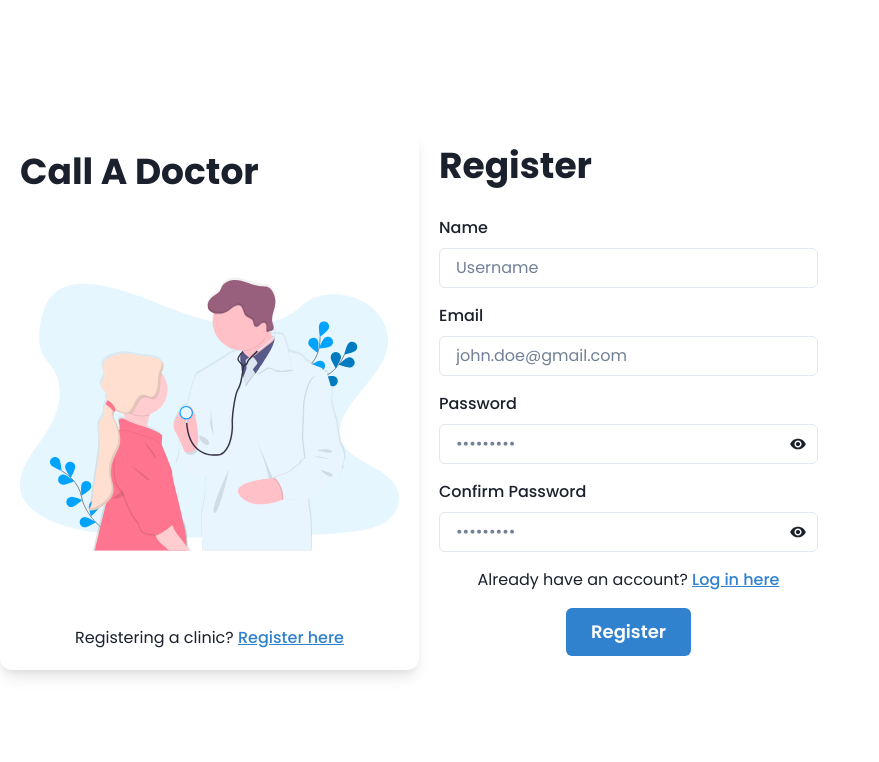
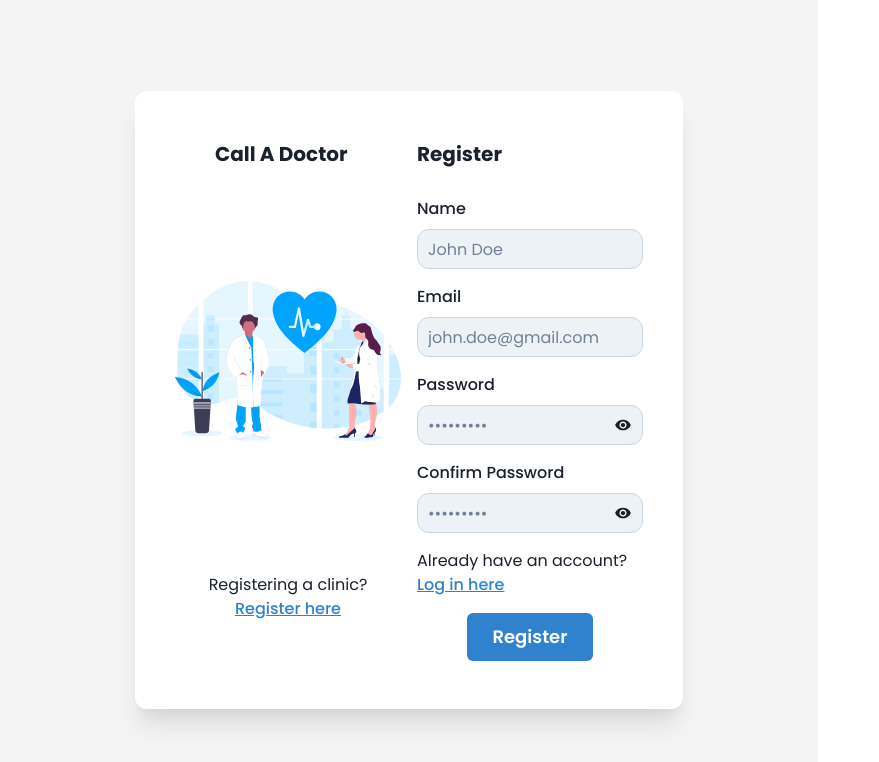
Before and after one commit to Xytrix1103/call-a-doctor, a React app: page /register in a window 1280 px wide. Shown: the top 762 px of the page, without its empty margins (0-879 px from the left). Built offline with nearby package versions, Linux system fonts and the light colour scheme; no server answers; the HTML template or start-up script is replaced by a standard one.

Commit message:
Update Register UI to match Login

```diff
--- a/src/pages/auth/Register.jsx
+++ b/src/pages/auth/Register.jsx
@@ -23,16 +23,26 @@ function Register() {
     const [showConfirmPassword, setShowConfirmPassword] = useState(false);
 
     return (
-        <Center minH="100vh">
-            <Flex align="center" justify="space-between" w="100%">
-                <Box p="5" w="50%" bg="white" boxShadow="lg" borderRadius="xl">
-                    <Heading as="h1" size="xl" mb="7">
+        <Center minH="100vh" bg={"#f4f4f4"}>
+            <Box w='67%'>
+                <Flex
+                    bg="white"
+                    boxShadow="xl"
+                    rounded="xl"
+                    p={5}
+                    gridGap={4}
+                    gridTemplateColumns="1fr 1fr"
+                >
+                    <Box my={7} ml={5} w="full">
+                        <Box ml={10}>
+							<Text fontSize="xl" fontWeight="bold">
 								Call A Doctor
-                    </Heading>
+							</Text>
+						</Box>
                         <Box textAlign="center">
                             <Image
-                            src="/src/assets/svg/login-doctor.svg"
-                            alt="Login"
+                                src="/src/assets/svg/register-doctor.svg"
+                                alt="Register"
                                 w="96"
                                 h="96"
                             />
@@ -44,29 +54,47 @@ function Register() {
                             </Link>
                         </Text>
                     </Box>
-                <Box p="5" w="50%">
-                    <Heading as="h1" size="xl" mb="7">
+                    <Box my={7} mr={5} w="full">
+                        <Text fontSize="xl" fontWeight="bold" mb={7}>
 								Register
-                    </Heading>
+							</Text>
                         <form action="/api/register" method="post">
                             <VStack spacing="4">
                                 <FormControl id="name">
                                     <FormLabel>Name</FormLabel>
                                     <Input
+                                         variant="filled"
                                          type="text"
                                          name="name"
                                          id="name"
-                                placeholder="Username"
+                                         placeholder="John Doe"
+                                         rounded="xl"
+                                         borderWidth="1px"
+                                         borderColor="gray.300"
+                                         color="gray.900"
+                                         size="md"
+                                         focusBorderColor="blue.500"
+                                         w="full"
+                                         p={2.5}
                                          isRequired
                                     />
                                 </FormControl>
                                 <FormControl id="email">
                                     <FormLabel>Email</FormLabel>
                                     <Input
+                                        variant="filled"
                                         type="email"
                                         name="email"
                                         id="email"
                                         placeholder="john.doe@gmail.com"
+                                        rounded="xl"
+                                        borderWidth="1px"
+                                        borderColor="gray.300"
+                                        color="gray.900"
+                                        size="md"
+                                        focusBorderColor="blue.500"
+                                        w="full"
+                                        p={2.5}
                                         isRequired
                                     />
                                 </FormControl>
@@ -75,11 +103,20 @@ function Register() {
                                     <InputGroup>
                                         <Input
                                             type={showPassword ? 'text' : 'password'}
+                                            variant="filled"
                                             name="password"
                                             id="password"
                                             placeholder="•••••••••"
+                                            rounded="xl"
+                                            borderWidth="1px"
+                                            borderColor="gray.300"
+                                            color="gray.900"
+                                            size="md"
+                                            focusBorderColor="blue.500"
+                                            w="full"
+                                            p={2.5}
+                                            pattern="^(?=.*[a-z])(?=.*[A-Z])(?=.*\d)(?=.*[@$!%*?&])[A-Za-z\d@$!%*?&]{8,}$"
                                             isRequired
-                                        pattern="^(?=.*[a-z])(?=.*[A-Z])(?=.*\d)(?=.*[@$!%*?&])[A-Za-z\d@$!%*?&]{8,}$"
                                         />
                                         <InputRightElement>
                                             <IconButton aria-label="Show password" size="lg" variant="ghost"
@@ -87,7 +124,7 @@ function Register() {
                                                         _focus={{bg: "transparent", borderColor: "transparent", outline: "none"}}
                                                         _hover={{bg: "transparent", borderColor: "transparent", outline: "none"}}
                                                         _active={{bg: "transparent", borderColor: "transparent", outline: "none"}}
-										            onClick={() => setShow(!showPassword)}/>
+                                                        onClick={() => setShowPassword(!showPassword)}/>
                                         </InputRightElement>
                                     </InputGroup>
                                 </FormControl>
@@ -98,9 +135,18 @@ function Register() {
                                             type={showConfirmPassword ? 'text' : 'password'}
                                             name="confirm_password"
                                             id="confirm_password"
+                                            variant="filled"
                                             placeholder="•••••••••"
+                                            rounded="xl"
+                                            borderWidth="1px"
+                                            borderColor="gray.300"
+                                            color="gray.900"
+                                            size="md"
+                                            focusBorderColor="blue.500"
+                                            w="full"
+                                            p={2.5}
+                                            pattern="^(?=.*[a-z])(?=.*[A-Z])(?=.*\d)(?=.*[@$!%*?&])[A-Za-z\d@$!%*?&]{8,}$"
                                             isRequired
-                                        pattern="^(?=.*[a-z])(?=.*[A-Z])(?=.*\d)(?=.*[@$!%*?&])[A-Za-z\d@$!%*?&]{8,}$"
                                         />
                                         <InputRightElement>
                                             <IconButton aria-label="Show password" size="lg" variant="ghost"
@@ -108,7 +154,7 @@ function Register() {
                                                         _focus={{bg: "transparent", borderColor: "transparent", outline: "none"}}
                                                         _hover={{bg: "transparent", borderColor: "transparent", outline: "none"}}
                                                         _active={{bg: "transparent", borderColor: "transparent", outline: "none"}}
-										            onClick={() => setShow(!showConfirmPassword)}/>
+                                                        onClick={() => setShowConfirmPassword(!showConfirmPassword)}/>
                                         </InputRightElement>
                                     </InputGroup>
                                 </FormControl>
@@ -127,6 +173,7 @@ function Register() {
                         </form>
                     </Box>
                 </Flex>
+            </Box>
         </Center>
     );
 }
```
Lines whose indentation alone changed are shown as unchanged.
